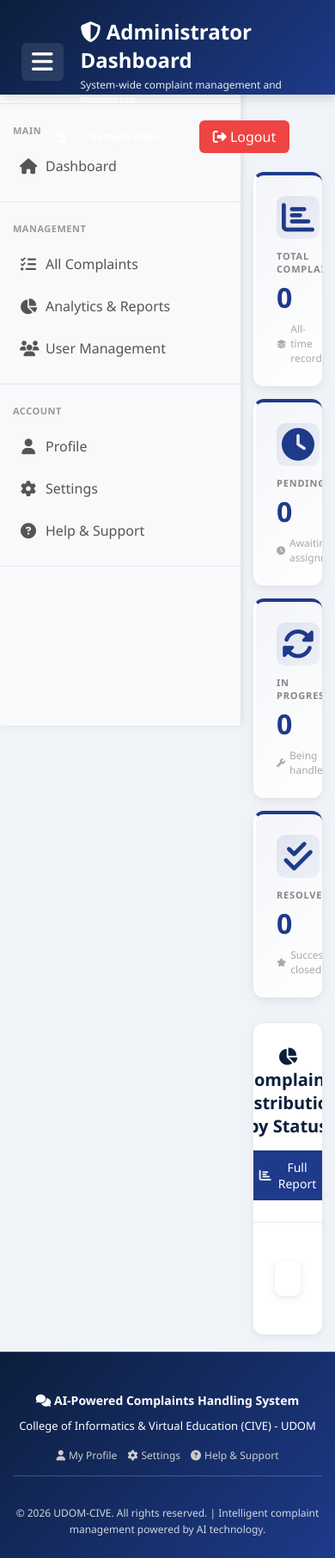
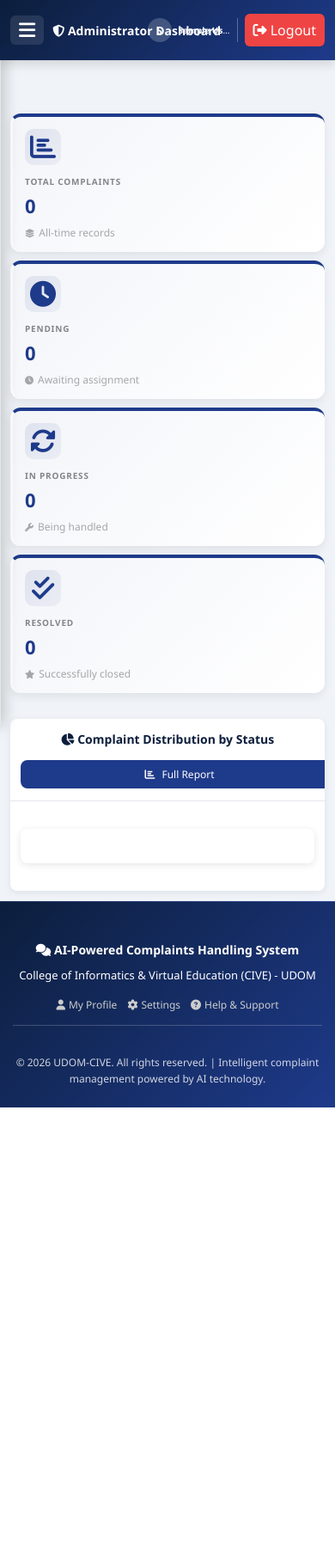
Before and after one commit to fundimsafiri6-maker/django-fyp-project, a Django app: page /accounts/admin-dashboard/ in a window 390 px wide. Shown: the whole page at 86% size. After the commit the page ends 1288 px from the top, so only its background shows below. Run offline with Django 4.2, Linux system fonts and the light colour scheme; the visitor is signed in with stand-in values (Sample User, id 1); data that the repository does not hold is empty.

Commit message:
layout changes

```diff
--- a/static/dashboard.css
+++ b/static/dashboard.css
@@ -554,36 +554,346 @@ tbody tr:hover {
     margin: 0;
 }
 
-/* RESPONSIVE */
-@media (max-width: 768px) {
-    .dashboard-header {
-        flex-direction: column;
+/* SIDEBAR OVERLAY (mobile) */
+.sidebar-overlay {
+    display: none;
+    position: fixed;
+    top: 0;
+    left: 0;
+    width: 100%;
+    height: 100%;
+    background: rgba(0,0,0,0.5);
+    z-index: 98;
+    opacity: 0;
+    transition: opacity 0.35s ease;
+}
+
+.sidebar-overlay.active {
+    opacity: 1;
+}
+
+/* RESPONSIVE - TABLET & BELOW */
+@media (max-width: 1024px) {
+    .header-title h1 {
+        font-size: 20px;
+    }
+
+    .header-title p {
+        display: none;
+    }
+
+    .user-details p {
+        font-size: 12px;
+    }
+
+    .user-role {
+        display: none;
+    }
+
+    .dashboard-cards {
+        grid-template-columns: repeat(auto-fit, minmax(180px, 1fr));
         gap: 15px;
     }
 
+    .section-header {
+        padding: 20px;
+    }
+
+    .section-content {
+        padding: 20px;
+    }
+}
+
+/* RESPONSIVE - MOBILE */
+@media (max-width: 768px) {
+    body.sidebar-open {
+        overflow: hidden;
+    }
+
+    .sidebar-overlay {
+        display: block;
+        pointer-events: none;
+    }
+
+    .sidebar-overlay.active {
+        pointer-events: auto;
+    }
+
+    .dashboard-header {
+        padding: 12px 15px;
+        height: 56px;
+    }
+
+    .header-left {
+        gap: 10px;
+        flex: 1;
+        min-width: 0;
+    }
+
+    .header-title h1 {
+        font-size: 16px;
+        white-space: nowrap;
+        overflow: hidden;
+        text-overflow: ellipsis;
+    }
+
+    .header-title p {
+        display: none;
+    }
+
+    .header-right {
+        gap: 8px;
+    }
+
+    .user-info {
+        padding-right: 8px;
+        gap: 8px;
+    }
+
+    .avatar {
+        width: 32px;
+        height: 32px;
+        font-size: 14px;
+    }
+
+    .user-details p {
+        font-size: 11px;
+        white-space: nowrap;
+        overflow: hidden;
+        text-overflow: ellipsis;
+        max-width: 80px;
+    }
+
+    .user-role {
+        display: none;
+    }
+
+    .header-actions .logout-btn span {
+        display: none;
+    }
+
+    .logout-btn {
+        padding: 8px 10px;
+    }
+
+    /* Sidebar: off-screen by default, slides in as overlay */
     .sidebar {
         width: 280px;
-        position: fixed;
+        left: -280px;
+        top: 56px;
+        height: calc(100vh - 56px);
+        transition: left 0.35s cubic-bezier(0.4, 0, 0.2, 1);
+        z-index: 99;
+        box-shadow: 4px 0 16px rgba(0,0,0,0.2);
+    }
+
+    .sidebar.open {
         left: 0;
-        top: 70px;
-        transition: width 0.35s cubic-bezier(0.4, 0, 0.2, 1);
     }
 
     .sidebar.collapsed {
-        width: 70px;
+        width: 280px;
+    }
+
+    .sidebar.collapsed.open {
+        left: 0;
+    }
+
+    .sidebar.collapsed .nav-item {
+        justify-content: flex-start;
+        padding: 12px 15px;
+        margin: 3px 8px;
+    }
+
+    .sidebar.collapsed .nav-item span {
+        opacity: 1;
+        visibility: visible;
+        width: auto;
+        margin: 0;
+    }
+
+    .sidebar.collapsed .nav-section-title {
+        opacity: 1;
+        visibility: visible;
+        padding: 8px 15px;
+        height: auto;
+    }
+
+    .sidebar.collapsed .nav-item.active {
+        border-right: 3px solid #1e3a8a;
+        border-bottom: none;
     }
 
     .main-content {
-        margin-left: 280px;
-        padding: 20px 15px;
-        transition: margin-left 0.35s cubic-bezier(0.4, 0, 0.2, 1);
-        width: calc(100% - 280px);
+        margin-left: 0 !important;
+        margin-top: 56px;
+        padding: 15px;
+        width: 100% !important;
         overflow-x: auto;
     }
 
     .dashboard-cards {
         grid-template-columns: 1fr;
-        gap: 15px;
+        gap: 12px;
+    }
+
+    .card {
+        padding: 18px;
+    }
+
+    .card-number {
+        font-size: 26px;
+    }
+
+    .card-icon {
+        font-size: 30px;
+        width: 42px;
+        height: 42px;
+    }
+
+    .section-header {
+        padding: 18px 15px;
+    }
+
+    .section-header h2 {
+        font-size: 16px;
+    }
+
+    .section-header-actions {
+        flex-direction: column;
+        width: 100%;
+    }
+
+    .section-header-actions .btn {
+        width: 100%;
+        justify-content: center;
+    }
+
+    .section-content {
+        padding: 15px;
+        overflow-x: auto;
+    }
+
+    /* Table responsive: horizontal scroll on small screens */
+    .table-responsive {
+        overflow-x: auto;
+        -webkit-overflow-scrolling: touch;
+    }
+
+    table {
+        min-width: 600px;
+    }
+
+    thead th,
+    tbody td {
+        padding: 10px 12px;
+        font-size: 12px;
+    }
+
+    .filter-box {
+        flex-direction: column;
+        padding: 15px;
+    }
+
+    .filter-box input[type="search"] {
+        min-width: 100%;
+    }
+
+    .filter-box select {
+        min-width: 100%;
+    }
+
+    .filter-btn, .filter-btn-reset {
+        width: 100%;
+        justify-content: center;
+    }
+
+    .content-section {
+        border-radius: 8px;
+    }
+
+    .status-bar {
+        height: 32px;
+    }
+
+    .status-item {
+        font-size: 11px;
+    }
+}
+
+@media (max-width: 480px) {
+    .dashboard-header {
+        padding: 10px 12px;
+        height: 50px;
+    }
+
+    .sidebar {
+        top: 50px;
+        height: calc(100vh - 50px);
+        width: 260px;
+        left: -260px;
+    }
+
+    .sidebar.open {
+        left: 0;
+    }
+
+    .main-content {
+        margin-top: 50px;
+        padding: 12px;
+    }
+
+    .header-title h1 {
+        font-size: 14px;
+    }
+
+    .user-details p {
+        max-width: 60px;
+        font-size: 10px;
+    }
+
+    .avatar {
+        width: 28px;
+        height: 28px;
+        font-size: 12px;
+    }
+
+    .menu-toggle {
+        font-size: 22px;
+        padding: 6px 10px;
+    }
+
+    .card {
+        padding: 14px;
+    }
+
+    .card h4 {
+        font-size: 10px;
+    }
+
+    .card-number {
+        font-size: 22px;
+    }
+
+    .dashboard-cards {
+        gap: 10px;
+    }
+
+    .section-content {
+        padding: 12px;
+    }
+
+    .section-header {
+        padding: 14px 12px;
+    }
+
+    .section-header h2 {
+        font-size: 14px;
+    }
+
+    .btn {
+        padding: 8px 14px;
+        font-size: 12px;
     }
 }
 
--- a/static/dashboard.js
+++ b/static/dashboard.js
@@ -21,6 +21,13 @@ function applySidebarState() {
         return;
     }
 
+    // On mobile, sidebar is an overlay - don't adjust main content margins
+    if (isMobile()) {
+        mainContent.style.setProperty('margin-left', '0', 'important');
+        mainContent.style.setProperty('width', '100%', 'important');
+        return;
+    }
+
     if (sidebarState === true) {
         // COLLAPSED STATE - NO GAP ON RIGHT
         sidebar.classList.add('collapsed');
@@ -36,22 +43,52 @@ function applySidebarState() {
     }
 }
 
+function isMobile() {
+    return window.innerWidth <= 768;
+}
+
 function toggleSidebar() {
     console.log('=== TOGGLE CALLED ===');
+
+    if (isMobile()) {
+        // Mobile: open/close sidebar as overlay
+        const sidebar = document.getElementById('sidebar');
+        const overlay = document.getElementById('sidebarOverlay');
+        if (!sidebar) return;
+
+        const isOpen = sidebar.classList.contains('open');
+        if (isOpen) {
+            sidebar.classList.remove('open');
+            overlay.classList.remove('active');
+            document.body.classList.remove('sidebar-open');
+        } else {
+            sidebar.classList.add('open');
+            overlay.classList.add('active');
+            document.body.classList.add('sidebar-open');
+        }
+        console.log('Mobile toggle:', isOpen ? 'closed' : 'opened');
+        return;
+    }
+
+    // Desktop: toggle collapsed state
     console.log('Current state:', sidebarState);
-
-    // Flip the state
     sidebarState = !sidebarState;
     console.log('New state:', sidebarState);
 
-    // Save to localStorage
     localStorage.setItem('sidebarCollapsed', sidebarState.toString());
     console.log('Saved to localStorage');
 
-    // Apply the new state
     applySidebarState();
+    console.log('=== TOGGLE COMPLETE ===');
+}
 
-    console.log('=== TOGGLE COMPLETE ===');
+function closeSidebar() {
+    if (!isMobile()) return;
+    const sidebar = document.getElementById('sidebar');
+    const overlay = document.getElementById('sidebarOverlay');
+    if (sidebar) sidebar.classList.remove('open');
+    if (overlay) overlay.classList.remove('active');
+    document.body.classList.remove('sidebar-open');
 }
 
 // Early initialization - as soon as script loads
--- a/templates/accounts/login.html
+++ b/templates/accounts/login.html
@@ -125,12 +125,13 @@
         }
 
         .form-group input {
-            width: 88%;
+            width: 100%;
             padding: 12px 14px;
             border: 1px solid #ddd;
             border-radius: 4px;
             font-size: 14px;
             transition: all 0.3s;
+            box-sizing: border-box;
         }
 
         .form-group input:focus {
@@ -219,7 +220,7 @@
         }
 
         .login-btn {
-            width: 88%;
+            width: 100%;
             padding: 12px 20px;
             background: linear-gradient(135deg, #0c1e3c 0%, #1e3a8a 100%);
             color: white;
--- a/templates/base.html
+++ b/templates/base.html
@@ -10,6 +10,9 @@
 
     <!-- Bootstrap -->
     <link href="https://cdn.jsdelivr.net/npm/bootstrap@5.3.2/dist/css/bootstrap.min.css" rel="stylesheet">
+
+    <!-- Bootstrap JS (needed for navbar collapse on mobile) -->
+    <script src="https://cdn.jsdelivr.net/npm/bootstrap@5.3.2/dist/js/bootstrap.bundle.min.js"></script>
 
     <!-- Custom Footer CSS -->
     <link rel="stylesheet" href="/static/footer.css">
--- a/templates/base_dashboard.html
+++ b/templates/base_dashboard.html
@@ -134,6 +134,9 @@
     </div>
 </div>
 
+<!-- SIDEBAR OVERLAY (mobile) -->
+<div class="sidebar-overlay" id="sidebarOverlay" onclick="closeSidebar()"></div>
+
 <!-- SIDEBAR -->
 <div class="sidebar" id="sidebar">
     <div class="sidebar-logo">
@@ -236,7 +239,12 @@
     const main = document.querySelector('.main-content');
 
     if (sidebar && main) {
-        if (saved) {
+        // On mobile: sidebar is overlay, main content is full width
+        if (window.innerWidth <= 768) {
+            main.style.setProperty('margin-left', '0', 'important');
+            main.style.setProperty('width', '100%', 'important');
+            console.log('[INLINE] Mobile layout');
+        } else if (saved) {
             sidebar.classList.add('collapsed');
             main.style.setProperty('margin-left', '70px', 'important');
             main.style.setProperty('width', 'calc(100% - 70px)', 'important');
--- a/templates/complaints/complaint_list.html
+++ b/templates/complaints/complaint_list.html
@@ -121,6 +121,7 @@ View and manage all your submitted complaints
         </form>
 
         {% if complaints %}
+        <div class="table-responsive">
             <table>
                 <thead>
                     <tr>
@@ -149,6 +150,7 @@ View and manage all your submitted complaints
                     {% endfor %}
                 </tbody>
             </table>
+        </div>
         {% else %}
         <div style="text-align: center; padding: 40px; color: #666;">
             <h3>No Complaints Found</h3>
```
Also changed, not shown: templates/accounts/register.html (+7 -4 lines). Lines whose indentation alone changed are shown as unchanged.
